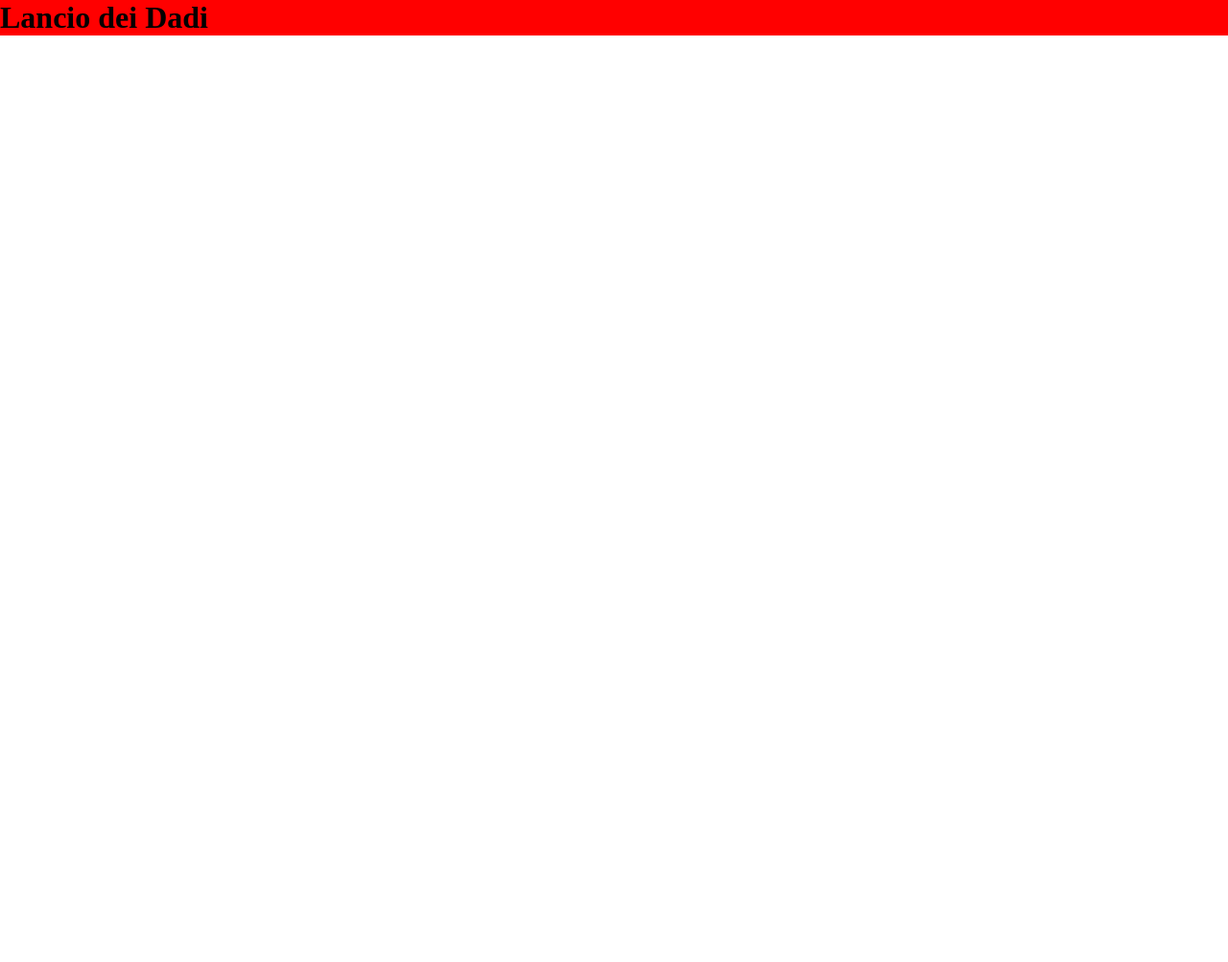
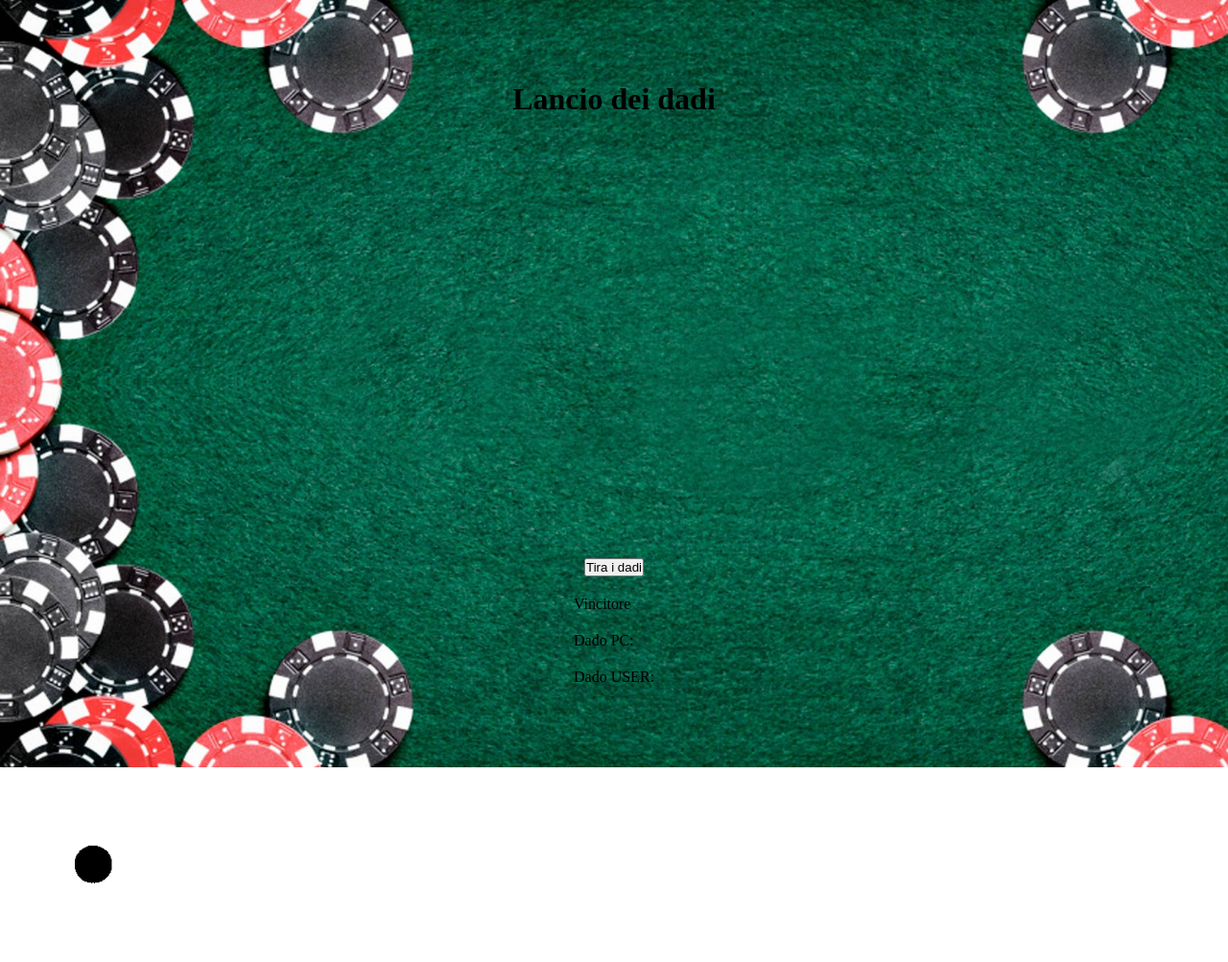
Before and after one commit to wmancaniello/js-mail-dadi, a plain HTML site: page dadi/index.html in a window 1280 px wide. Shown: the whole page at 96% size. Before the commit the page ends 800 px from the top, so only its background shows below. Drawn offline with Linux system fonts and the light colour scheme.

Commit message:
To add Winner confront

```diff
--- a/dadi/css/style.css
+++ b/dadi/css/style.css
@@ -1,9 +1,48 @@
 * {
-    margin: 0;
-    padding: 0;
-    box-sizing: border-box;
+  margin: 0;
+  padding: 0;
+  box-sizing: border-box;
 }
 
-h1 {
-    background-color: red;
+img {
+  max-width: 200px;
+  max-height: 200px;
 }
+
+.container {
+  height: 100vh;
+  background-image: url("../img/table.png");
+  background-size: cover;
+  background-repeat: no-repeat;
+  display: flex;
+  justify-content: center;
+  align-items: center;
+}
+
+.row {
+  display: flex;
+  align-items: center;
+  justify-content: center;
+  flex-direction: column;
+  gap: 20px;
+  width: 700px;
+  height: 700px;
+}
+
+#dado-user {
+  /* background-color: black; */
+  height: 200px;
+  width: 200px;
+}
+
+#dado-computer {
+  /* background-color: black; */
+  height: 200px;
+  width: 200px;
+}
+
+.result {
+  display: flex;
+  flex-direction: column;
+  gap: 20px;
+}
--- a/dadi/index.html
+++ b/dadi/index.html
@@ -1,20 +1,32 @@
 <!DOCTYPE html>
 <html lang="en">
-<head>
-    <meta charset="UTF-8">
-    <meta name="viewport" content="width=device-width, initial-scale=1.0">
+  <head>
+    <meta charset="UTF-8" />
+    <meta name="viewport" content="width=device-width, initial-scale=1.0" />
     <title>Dadi</title>
 
+    <!-- Custom Style -->
+    <link rel="stylesheet" href="./css/style.css" />
+  </head>
 
-    <!-- Custom Style -->
-    <link rel="stylesheet" href="./css/style.css">
-</head>
+  <body>
+    <div class="container">
+      <div class="row">
+        <h1>Lancio dei dadi</h1>
+        <div id="dado-user"></div>
+        <div id="dado-computer"></div>
+        <button id="generate">Tira i dadi</button>
+        <div class="result">
+          <span>Vincitore</span>
+          <span>Dado PC:</span>
+          <span>Dado USER:</span>
+        </div>
+      </div>
+    </div>
 
-<body>
-    <h1>Lancio dei Dadi</h1>
-
+    <img src="./img/1_black.png" alt="">
 
     <!-- Custom Script -->
     <script src="./js/script.js"></script>
-</body>
+  </body>
 </html>
--- a/dadi/js/script.js
+++ b/dadi/js/script.js
@@ -1,2 +1,27 @@
 // test
-alert("Ciao");
+// alert("Ciao");
+
+// Seleziono gli elementi dall'HTML
+// Bottone
+const lancioDadiBtn = document.getElementById("generate");
+let resultDado1 = document.getElementById("dado-user");
+let resultDado2 = document.getElementById("dado-computer");
+
+// Aggiungo la logica al pulsante
+lancioDadiBtn.addEventListener("click", function () {
+  // Genero i numeri casuali da 1 a 6 ai due dadi
+  let dadoUser = Math.floor(Math.random() * 6) + 1;
+  console.log(dadoUser, typeof dadoUser);
+
+  let dadoComputer = Math.floor(Math.random() * 6) + 1;
+  console.log(dadoComputer, typeof dadoComputer);
+
+  // Stampo immagine dei dadi
+  resultDado1.innerHTML = `<img src="./img/${dadoUser}_black.png" alt="">`;
+  resultDado2.innerHTML = `<img src="./img/${dadoComputer}_red.png" alt="">`;
+
+  // Determinare il vincitore con condizione
+  if
+});
+
+// Determinare il vincitore con condizione
```
Also changed, not shown: dadi/img/table.png (added), 2 other files.
